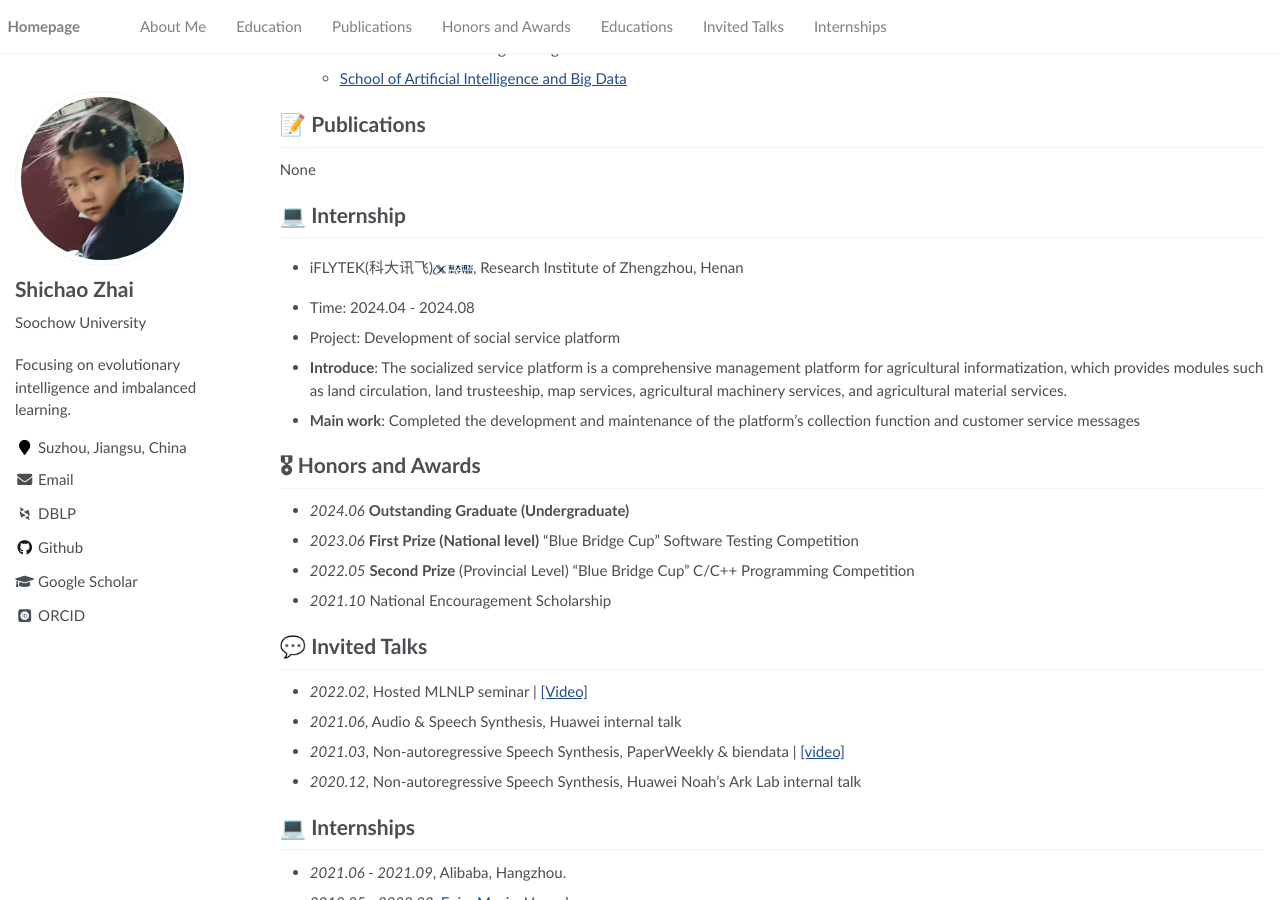
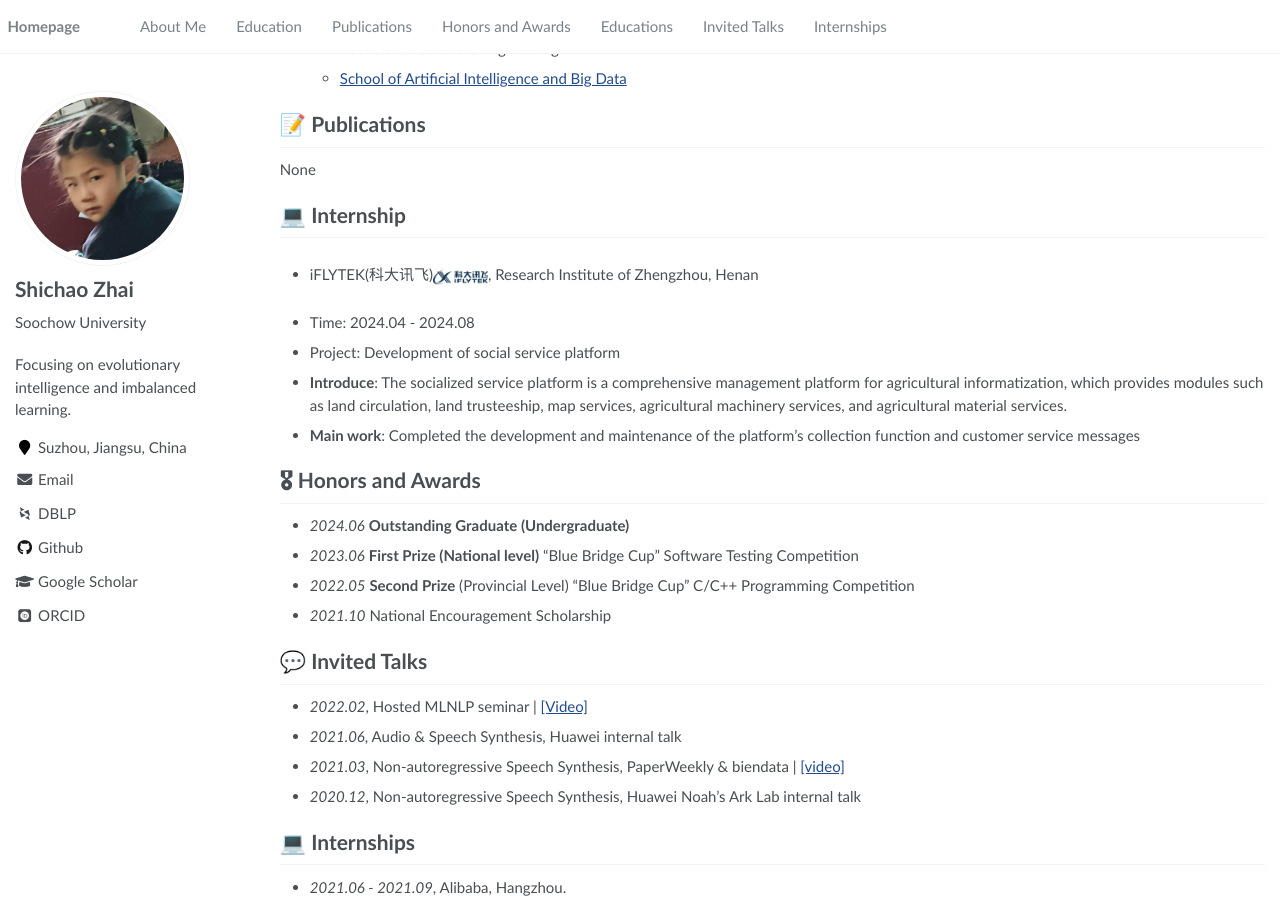
Before and after one commit to zhaishichao/zhaishichao.github.io, a Jekyll site: the page built from _pages/about.md, in a window 1280 px wide and 900 px high, scrolled down 430 px. Built offline with Jekyll 4.4.1, drawn with Linux system fonts in a browser that asks for light colours; some web fonts are replaced.

Commit message:
更新了科大讯飞logo

```diff
--- a/_pages/includes/internship.md
+++ b/_pages/includes/internship.md
@@ -1,5 +1,5 @@
 # 💻 Internship
-- iFLYTEK(科大讯飞)<img src="./images/iflytec.jpg" width="40pt">, Research Institute of Zhengzhou, Henan
+- iFLYTEK(科大讯飞)<img src="./images/iflytec.jpg" width="55pt">, Research Institute of Zhengzhou, Henan
 - Time: 2024.04 - 2024.08
 - Project: Development of social service platform
 - **Introduce**: The socialized service platform is a comprehensive management platform for agricultural informatization, which provides modules such as land circulation, land trusteeship, map services, agricultural machinery services, and agricultural material services.
```
